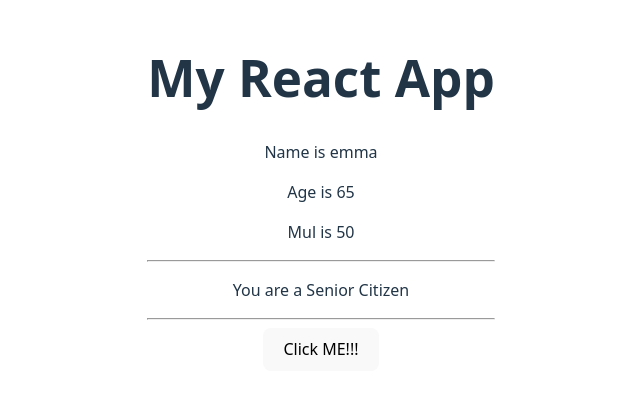
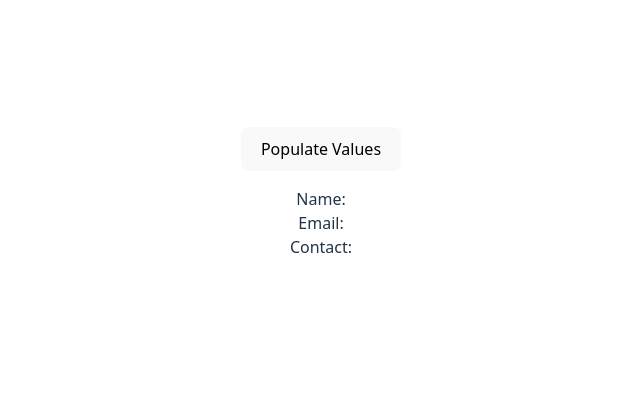
Before and after one commit to imtiyaz-hirani/javafsd-hex-march-25, a React (Vite) app in the folder react-ui/: page / in a window 1280 px wide. Shown: the part 199-592 px from the top of the page, without its empty margins (319-959 px from the left). Built offline with nearby package versions, Linux system fonts and the light colour scheme.

Commit message:
example of states

```diff
--- a/react-ui/src/App.jsx
+++ b/react-ui/src/App.jsx
@@ -3,42 +3,23 @@ import './App.css'
 
 function App() { //app is a component and a component must have a return
 
-  let [msg,setMsg] = useState('');
-  let [name] = useState('john');
+  const [name,setName] = useState(null);
+  const [email,setEmail] = useState(null);
+  const [contact,setContact] = useState(null);
 
-  const age=65;
-
-  //age = 46;
-  name='emma';
-
-  let x = 10;
-  let y = 5;
-
-
-  const clickMeFn = ()=>{
-    //alert('I am IN!!!')
-     setMsg("U clicked a button");
-     //console.log(this.msg)
+  const populate = ()=>{
+    setName("harry potter")
+    setEmail("harry@gmail.com")
+    setContact("9566985669")
   }
-
-
   return(
     <div>
-      <h1>My React App</h1>
-      <p>Name is {name} </p>
-      <p>Age is {age}</p>
-      <p>Mul is {x*y}</p>
-
-      <hr></hr>
-      <p>
-       {
-          age>60?"You are a Senior Citizen"
-          :age>20?"You are a Middle Age Citizen":"You are a Teenager"
-       }
-      </p>
-      <hr />
-      <button onClick={()=>{ clickMeFn() }}>Click ME!!!</button>
-      <p>{msg}</p>
+      <button onClick={()=>{ populate() }}>Populate Values</button>
+        <p>
+          Name: {name} <br />
+          Email: {email} <br />
+          Contact: {contact} <br />
+        </p>
     </div>
   )
 }
```
